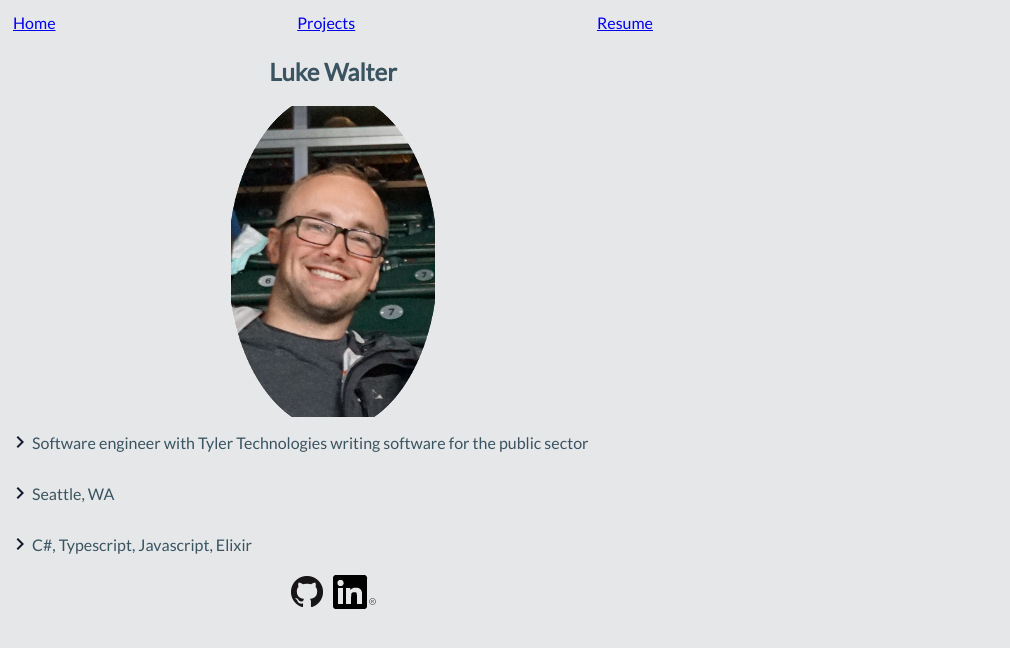
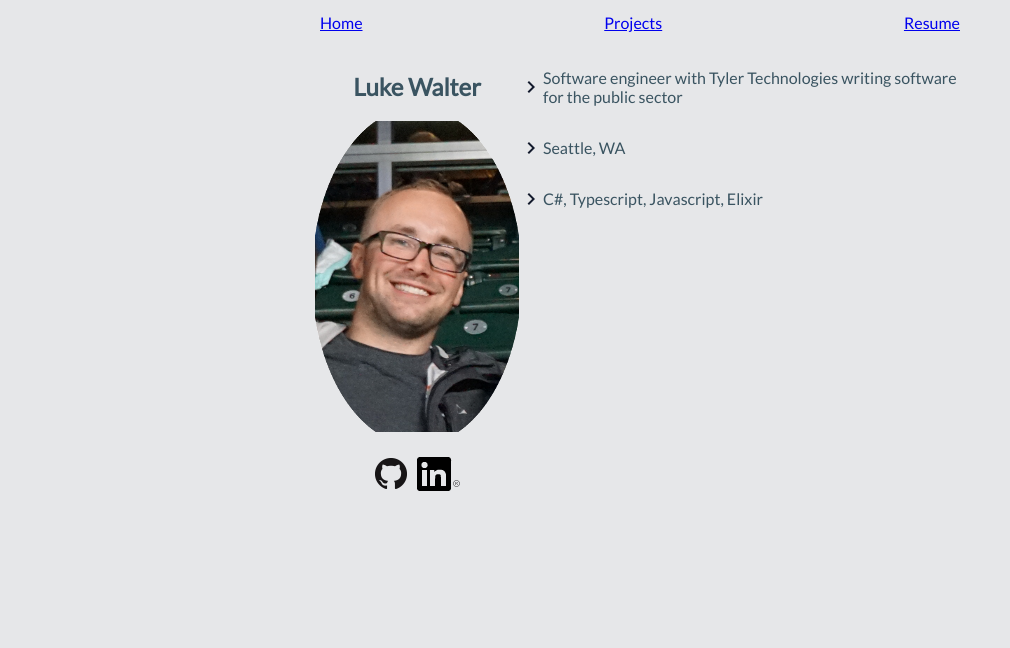
Before and after one commit to lwalter/website, a plain HTML site: page html/index.html in a window 1280 px wide. Shown: the whole page, without its empty margins (0-1010 px from the left). Drawn offline with Linux system fonts and the light colour scheme.

Commit message:
Sprucing up responsive design

```diff
--- a/css/index.css
+++ b/css/index.css
@@ -9,7 +9,6 @@ body {
     background-color: #e6e7e9;
     font-size: 100%;
     color: #3a5461;
-    max-width: 650px;
 }
 
 .flex {
@@ -40,6 +39,30 @@ body {
     margin: 5px;
 }
 
+.margin-top-20 {
+    margin-top: 20px;
+}
+
 .chevron {
     color: #131a2c;
 }
+
+@media screen and (min-width:750px) {
+    .row-gte-750 {
+        flex-direction: row !important;
+    }
+
+    .space-between-justify-gte-750 {
+        justify-content: space-between !important;
+    }
+
+    .hide-gte-750 {
+        display: none !important;
+    }
+}
+
+@media screen and (max-width:749px) {
+    .hide-lte-749 {
+        display: none !important;
+    }
+}
--- a/html/index.html
+++ b/html/index.html
@@ -21,19 +21,30 @@
     <link href="https://fonts.googleapis.com/icon?family=Material+Icons" rel="stylesheet">
     <link href="../css/index.css" rel="stylesheet">
 </head>
-<body class="flex column">
+<body class="flex column center-align">
+    <div style="max-width:650px;">
         <div class="flex row space-between-justify">
                 <a class="margin-5" href="./index.html"><span>Home</span></a>
                 <a class="margin-5" href="./projects.html"><span>Projects</span></a>
                 <a class="margin-5" href="./resume.html"><span>Resume</span></a>
             </div>
 
+            <div class="flex column row-gte-750" style="margin-top: 15px;">
                 <div class="flex column center-align">
                     <h2>Luke Walter</h2>
                     <img src="../assets/me.png" alt="Me" />
+                    <div class="flex row center-justify center-align margin-top-20 hide-lte-749">
+                        <a class="margin-5" href="https://github.com/lwalter" target="_blank">
+                            <img src="../assets/github.png" alt="My Github" />
+                        </a>
+                        <a class="margin-5" href="https://www.linkedin.com/in/lucas-walter" target="_blank">
+                            <img src="../assets/linkedin.png" alt="My LinkedIn" />
+                        </a>
+                    </div>
                 </div>
 
-    <div class="flex column">
+                <div class="flex column space-between-justify-gte-750">
+                    <div>
                         <div class="flex row center-align">
                             <i class="material-icons chevron">chevron_right</i>
                             <p>Software engineer with Tyler Technologies writing software for the public sector</p>
@@ -46,7 +57,9 @@
                             <i class="material-icons chevron">chevron_right</i>
                             <p>C#, Typescript, Javascript, Elixir</p>
                         </div>
-        <div class="flex row center-justify center-align">
+                    </div>
+
+                    <div class="flex row center-justify center-align hide-gte-750">
                         <a class="margin-5" href="https://github.com/lwalter" target="_blank">
                             <img src="../assets/github.png" alt="My Github" />
                         </a>
@@ -55,5 +68,8 @@
                         </a>
                     </div>
                 </div>
+            </div>
+        </div>
+    </div>
 </body>
 </html>
```
Also changed, not shown: README.md. Lines whose indentation alone changed are shown as unchanged.
